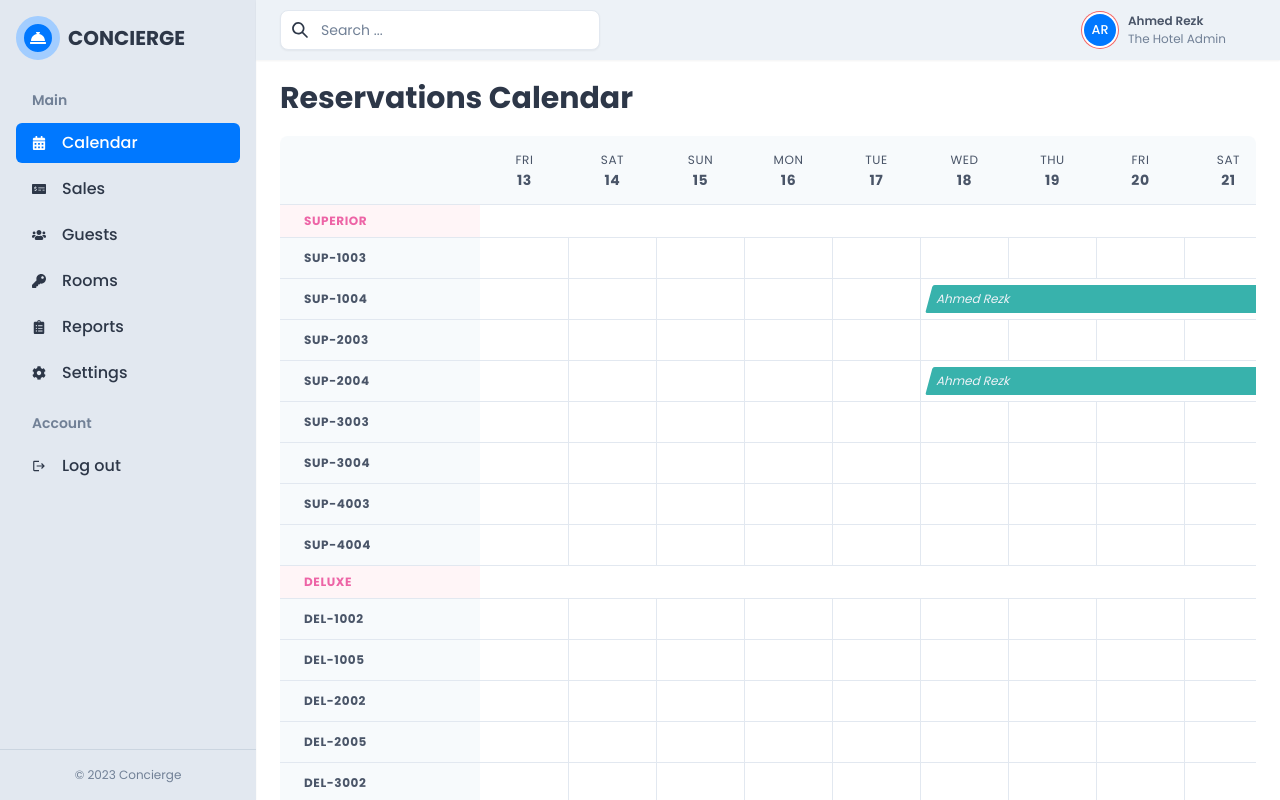
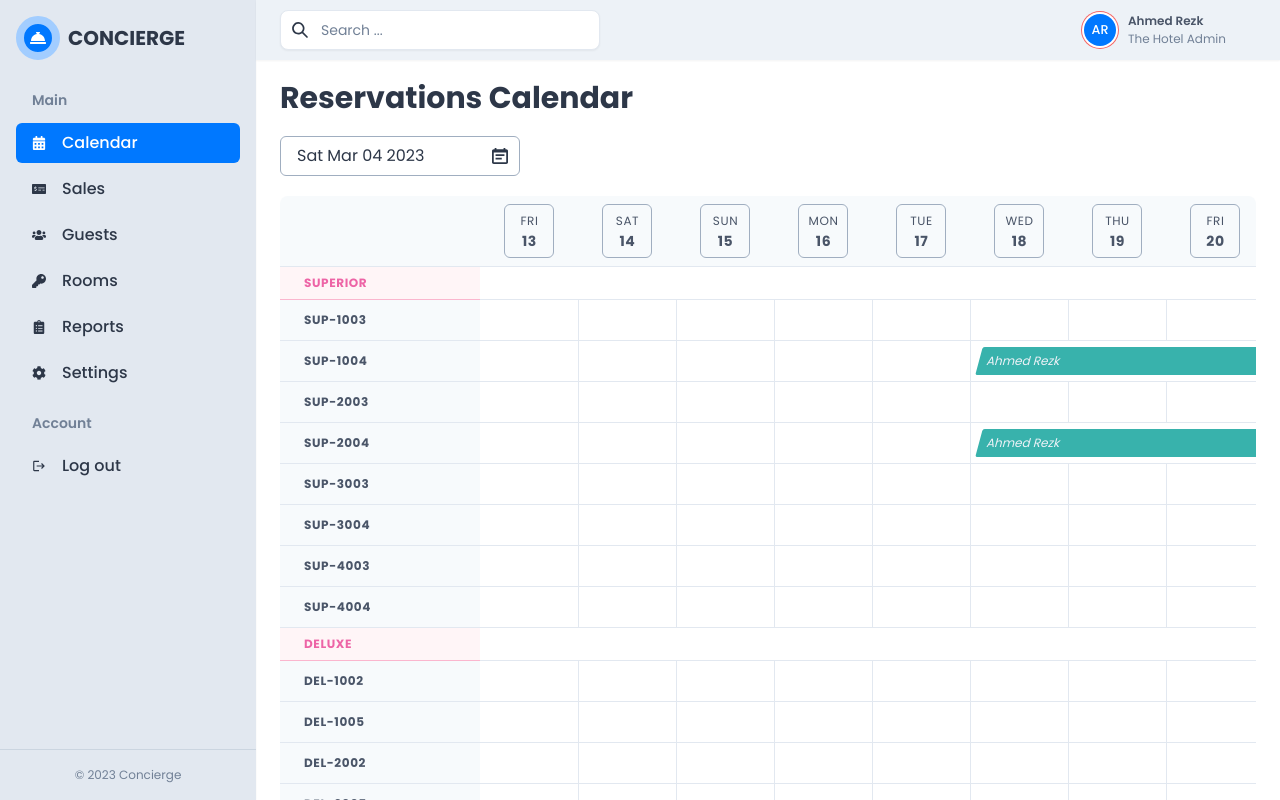
Before and after one commit to eghorus/hotel-reservation-admin-front, a Next.js app: page /calendar in a window 1280 px wide. Shown: the top 800 px of the page. Built offline with nearby package versions, Linux system fonts and the light colour scheme.

Commit message:
Add functionality to select a date from the calendar

```diff
--- a/pages/calendar.tsx
+++ b/pages/calendar.tsx
@@ -3,6 +3,7 @@ import Head from "next/head";
 import {
   Box,
   Heading,
+  Select,
   Table,
   TableCaption,
   TableContainer,
@@ -14,6 +15,7 @@ import {
   Tr,
   VisuallyHidden,
 } from "@chakra-ui/react";
+import { CalendarIcon } from "@chakra-ui/icons";
 import Layout from "../components/layout/layout";
 import { getDaysInRange, weekDays } from "../utils/date.utils";
 
@@ -21,12 +23,13 @@ import roomTypes from "../data/room-types";
 import reservations from "../data/reservations";
 
 export default function Calendar() {
+  const rangeCount = 100;
   const today = new Date();
-  const startDateInRange = new Date(today.getFullYear(), today.getMonth(), today.getDate() - 50);
-  const dates = getDaysInRange(startDateInRange, 100);
+  const startDateInRange = new Date(today.getFullYear(), today.getMonth(), today.getDate() - rangeCount / 2);
+  const dates = getDaysInRange(startDateInRange, rangeCount);
   const dateToColumnMap = new Map<string, number>();
   dates.map((date, index) => dateToColumnMap.set(date.toLocaleDateString("en-GB"), index + 1));
-  const [selectedDate, setSelectedDate] = useState(today);
+  const [selectedDate, setSelectedDate] = useState<number>(rangeCount / 2);
 
   return (
     <>
@@ -37,6 +40,20 @@ export default function Calendar() {
       <Heading as="h2" size="lg" mb="5">
         Reservations Calendar
       </Heading>
+      <Select
+        value={selectedDate}
+        icon={<CalendarIcon fontSize="md" />}
+        maxW="60"
+        mb="5"
+        borderColor="gray.400"
+        onChange={(e) => setSelectedDate(Number(e.target.value))}
+      >
+        {dates.map((date, index) => (
+          <option key={date.toDateString()} value={index}>
+            {date.toDateString()}
+          </option>
+        ))}
+      </Select>
       <TableContainer overflowY="auto" h="100vh" borderRadius="lg">
         <Table
           sx={{
@@ -58,16 +75,20 @@ export default function Calendar() {
                     alignItems="center"
                     rowGap="1"
                     w="10"
+                    border="1px"
+                    borderColor="gray.400"
                     borderRadius="md"
-                    p="2"
+                    px="6"
+                    py="2"
                     cursor="pointer"
                     transitionProperty="all"
                     transitionDuration="fast"
                     transitionTimingFunction="ease"
-                    _hover={{ boxShadow: "sm", bgColor: "gray.200" }}
-                    {...(date.getDate() === selectedDate.getDate() && date.getMonth() === selectedDate.getMonth()
-                      ? { bgColor: "messenger.500", color: "white" }
-                      : {})}
+                    {...(date.getDate() === dates[selectedDate].getDate() &&
+                    date.getMonth() === dates[selectedDate].getMonth()
+                      ? { boxShadow: "md", bgColor: "messenger.500", color: "white" }
+                      : { _hover: { bgColor: "gray.200", color: "initial" } })}
+                    onClick={() => setSelectedDate(index)}
                   >
                     <Text as="span" fontWeight="normal">
                       {weekDays[date.getDay()].slice(0, 3)}
@@ -84,7 +105,7 @@ export default function Calendar() {
             {roomTypes.map((roomType) => (
               <React.Fragment key={roomType._id}>
                 <Tr>
-                  <Th py="2" bgColor="pink.50" color="pink.400">
+                  <Th borderColor="pink.200 !important" py="2" bgColor="pink.50" color="pink.400">
                     {roomType.type.replace("_", " ")}
                   </Th>
                   {dates.map((_, index) => (
```
